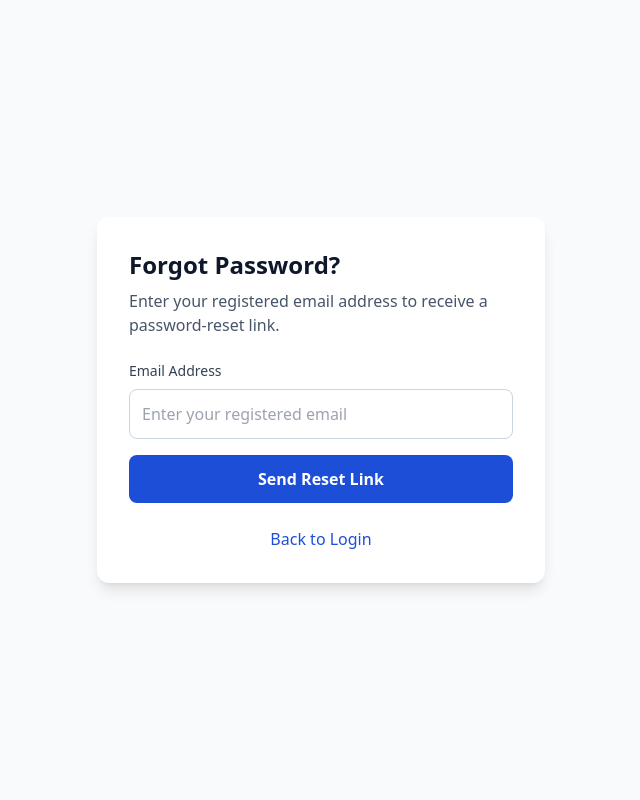
After one commit to Ritesh-Tiwari/shms, a Django app: page /accounts/password-reset/ in a window 1280 px wide. The commit adds this page. Shown: the whole page, without its empty margins (319-959 px from the left). Run offline with Django 5.2, Linux system fonts and the light colour scheme; some libraries are stand-ins or nearby versions.

Commit message:
forgot passowrd feature not working.

```diff
--- a/accounts/urls.py
+++ b/accounts/urls.py
@@ -1,4 +1,5 @@
 from django.urls import path
+from django.contrib.auth import views as auth_views
 
 from . import views
 
@@ -11,6 +12,41 @@ urlpatterns = [
         views.login_view,
         name="login",
     ),
+    path(
+        "password-reset/",
+        auth_views.PasswordResetView.as_view(
+            template_name="accounts/password_reset_form.html",
+            email_template_name="accounts/password_reset_email.html",
+            subject_template_name="accounts/password_reset_subject.txt",
+            success_url="/accounts/password-reset/done/",
+        ),
+        name="password_reset",
+    ),
+
+    path(
+        "password-reset/done/",
+        auth_views.PasswordResetDoneView.as_view(
+            template_name="accounts/password_reset_done.html",
+        ),
+        name="password_reset_done",
+    ),
+
+    path(
+        "reset/<uidb64>/<token>/",
+        auth_views.PasswordResetConfirmView.as_view(
+            template_name="accounts/password_reset_confirm.html",
+            success_url="/accounts/reset/done/",
+        ),
+        name="password_reset_confirm",
+    ),
+
+    path(
+        "reset/done/",
+        auth_views.PasswordResetCompleteView.as_view(
+            template_name="accounts/password_reset_complete.html",
+        ),
+        name="password_reset_complete",
+    ),
 
     path(
         "logout/",
--- a/templates/accounts/login.html
+++ b/templates/accounts/login.html
@@ -140,7 +140,7 @@
                                             me</span>
                                     </label>
                                     <a class="font-label-md text-label-md text-primary hover:text-primary-container transition-colors"
-                                        href="#">Forgot password?</a>
+                                        href="{% url 'accounts:password_reset' %}">Forgot password?</a>
                                 </div>
                                 <button
                                     class="w-full h-[48px] bg-primary text-on-primary rounded-lg font-label-md text-label-md flex items-center justify-center mt-md hover:bg-primary-container transition-all shadow-md active:scale-[0.98]"
--- /dev/null
+++ b/templates/accounts/password_reset_form.html
@@ -0,0 +1,63 @@
+<!DOCTYPE html>
+<html lang="en">
+<head>
+    <meta charset="UTF-8">
+    <meta name="viewport" content="width=device-width, initial-scale=1.0">
+    <title>Forgot Password | SHMS</title>
+    <script src="https://cdn.tailwindcss.com"></script>
+</head>
+
+<body class="min-h-screen bg-slate-50 flex items-center justify-center p-4">
+
+    <div class="w-full max-w-md bg-white rounded-xl shadow-lg p-8">
+        <h1 class="text-2xl font-bold text-slate-900 mb-2">
+            Forgot Password?
+        </h1>
+
+        <p class="text-slate-600 mb-6">
+            Enter your registered email address to receive a password-reset link.
+        </p>
+
+        <form method="post">
+            {% csrf_token %}
+
+            {{ form.non_field_errors }}
+
+            <label for="id_email"
+                   class="block text-sm font-medium text-slate-700 mb-2">
+                Email Address
+            </label>
+
+            <input
+                type="email"
+                name="email"
+                id="id_email"
+                required
+                autocomplete="email"
+                class="w-full rounded-lg border border-slate-300 p-3 mb-4 focus:ring-2 focus:ring-blue-500 outline-none"
+                placeholder="Enter your registered email"
+            >
+
+            {% if form.email.errors %}
+                <p class="text-red-600 text-sm mb-3">
+                    {{ form.email.errors }}
+                </p>
+            {% endif %}
+
+            <button
+                type="submit"
+                class="w-full rounded-lg bg-blue-700 text-white py-3 font-semibold hover:bg-blue-800">
+                Send Reset Link
+            </button>
+        </form>
+
+        <p class="text-center mt-6">
+            <a href="{% url 'accounts:login' %}"
+               class="text-blue-700 hover:underline">
+                Back to Login
+            </a>
+        </p>
+    </div>
+
+</body>
+</html>
--- /dev/null
+++ b/templates/accounts/password_reset_subject.txt
@@ -0,0 +1 @@
+SHMS - Password Reset Request
```
Also changed, not shown: Project audit — confirmed findings.txt (+10 -4 lines), accounts/tests.py (+66 -0 lines), config/settings.py (+37 -15 lines), templates/accounts/password_reset_complete.html (added, +31 -0 lines), templates/accounts/password_reset_confirm.html (added, +79 -0 lines), templates/accounts/password_reset_done.html (added, +29 -0 lines), templates/accounts/password_reset_email.html (added, +14 -0 lines), README.md, security_audit/migrations/0001_initial.py (added).
